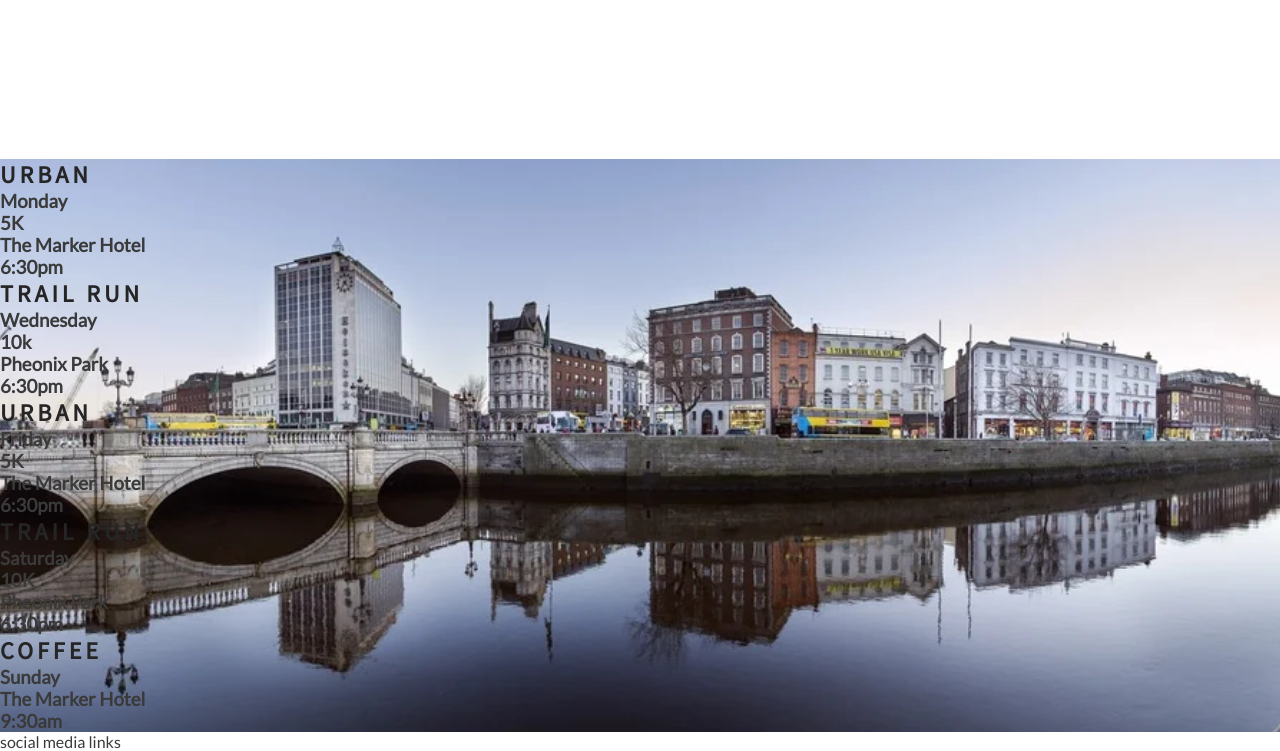
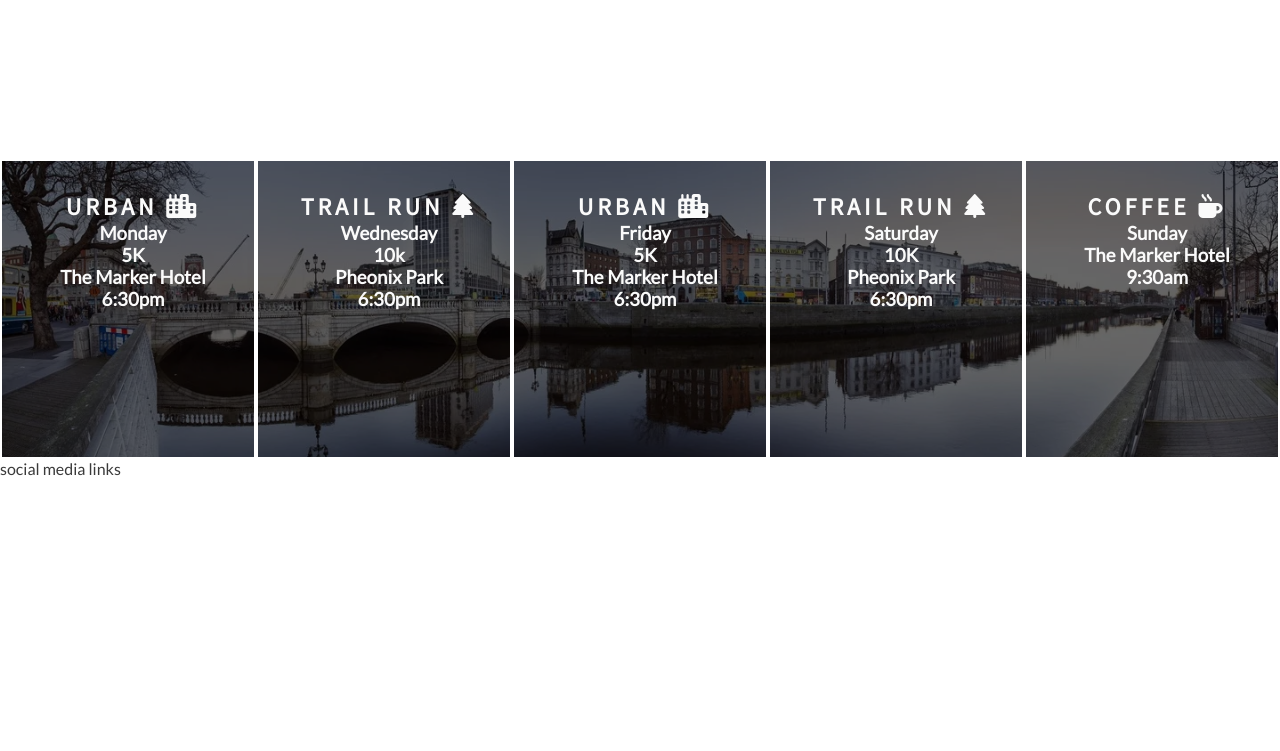
Before and after one commit to OllieMoss/Love-Running, a plain HTML site: page index.html in a window 1280 px wide. Shown: the part 1136-1887 px from the top of the page. After the commit the page ends 1614 px from the top, so only its background shows below. Drawn offline with Linux system fonts and the light colour scheme.

Commit message:
add style for times panel and add icons

```diff
--- a/assets/css/style.css
+++ b/assets/css/style.css
@@ -191,3 +191,19 @@ hr {
     width: 100%;
     overflow: hidden;
 }
+
+#times div {
+    color: #fafafa;
+    background-color: rgba(0, 0, 0, .6);
+    width: 20%;
+    height: 300px;
+    float: left;
+    padding: 30px 0 0 10px;
+    text-align: center;
+    border: 2px solid white;
+    box-sizing: border-box;
+}
+
+#times h2 {
+    color: #fafafa;
+}
--- a/index.html
+++ b/index.html
@@ -89,35 +89,35 @@
 
     <section id="times">
         <div>
-            <h2>Urban</h2>
+            <h2>Urban <i class="fas fa-city"></i></h2>
             <h3>Monday</h3>
             <h3>5K</h3>
             <h3>The Marker Hotel</h3>
             <h3>6:30pm</h3>
         </div>
         <div>
-            <h2>Trail Run</h2>
+            <h2>Trail Run <i class="fas fa-tree"></i></h2>
             <h3>Wednesday</h3>
             <h3>10k</h3>
             <h3>Pheonix Park</h3>
             <h3>6:30pm</h3>
         </div>
         <div>
-            <h2>Urban</h2>
+            <h2>Urban <i class="fas fa-city"></i></h2>
             <h3>Friday</h3>
             <h3>5K</h3>
             <h3>The Marker Hotel</h3>
             <h3>6:30pm</h3>
         </div>
         <div>
-            <h2>Trail Run</h2>
+            <h2>Trail Run <i class="fas fa-tree"></i></h2>
             <h3>Saturday</h3>
             <h3>10K</h3>
             <h3>Pheonix Park</h3>
             <h3>6:30pm</h3>
         </div>
         <div>
-            <h2>Coffee</h2>
+            <h2>Coffee <i class="fas fa-mug-hot"></i></h2>
             <h3>Sunday</h3>
             <h3>The Marker Hotel</h3>
             <h3>9:30am</h3>
```
